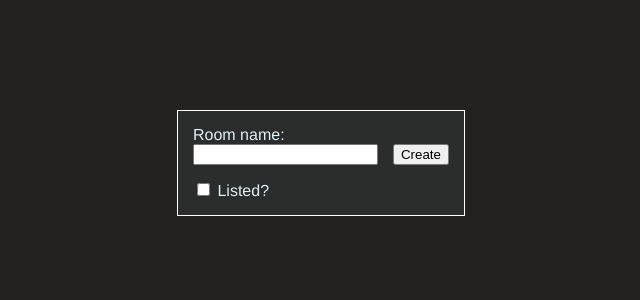
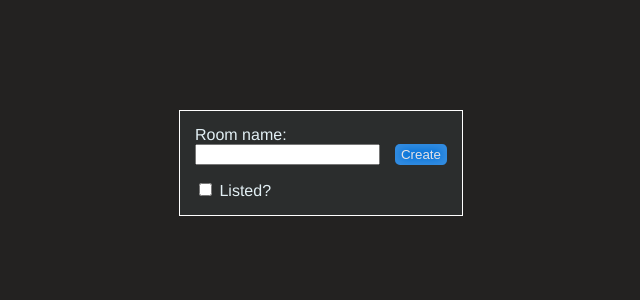
Before and after one commit to Oderjunkie/mafia-redux, a Flask app: page /host.html in a window 1280 px wide. Shown: the part 237-537 px from the top of the page, without its empty margins (319-959 px from the left). Run offline with Flask 2, Linux system fonts and the light colour scheme; some libraries are stand-ins or nearby versions.

Commit message:
reeeeeeeeeeeeeeeeeeeeeeeeeeeeeeeeeeeeeeeeeeeeeeeeeeeeeeeeeeeeeeeeeeeeeeeeeee

```diff
--- a/static/host.css
+++ b/static/host.css
@@ -18,7 +18,7 @@ body {
 form {
     display: none;
     border: 1px solid white;
-    transition: width 0.2s linear 0s, height 0.2s linear 0s, padding 0.2s linear 0s;
+    transition: width 0.2s linear 0.2s, height 0.2s linear 0s, padding 0.2s linear 0s;
     padding: 15px;
     overflow: hidden;
     background-color: #2b2d2d;
@@ -38,4 +38,11 @@ space {
     height: 1px;
 }
 
-button[type=submit]
+input[type=submit] {
+    background-color: #0083ff;
+    border: #222025;
+    border-radius: 5px;
+    box-shadow: inset 0px 0px 9px 6px #ffffff33, inset 0px 1px 6px 11px #00000026;
+    color: #e5e3e7;
+    cursor: pointer;
+}
```
